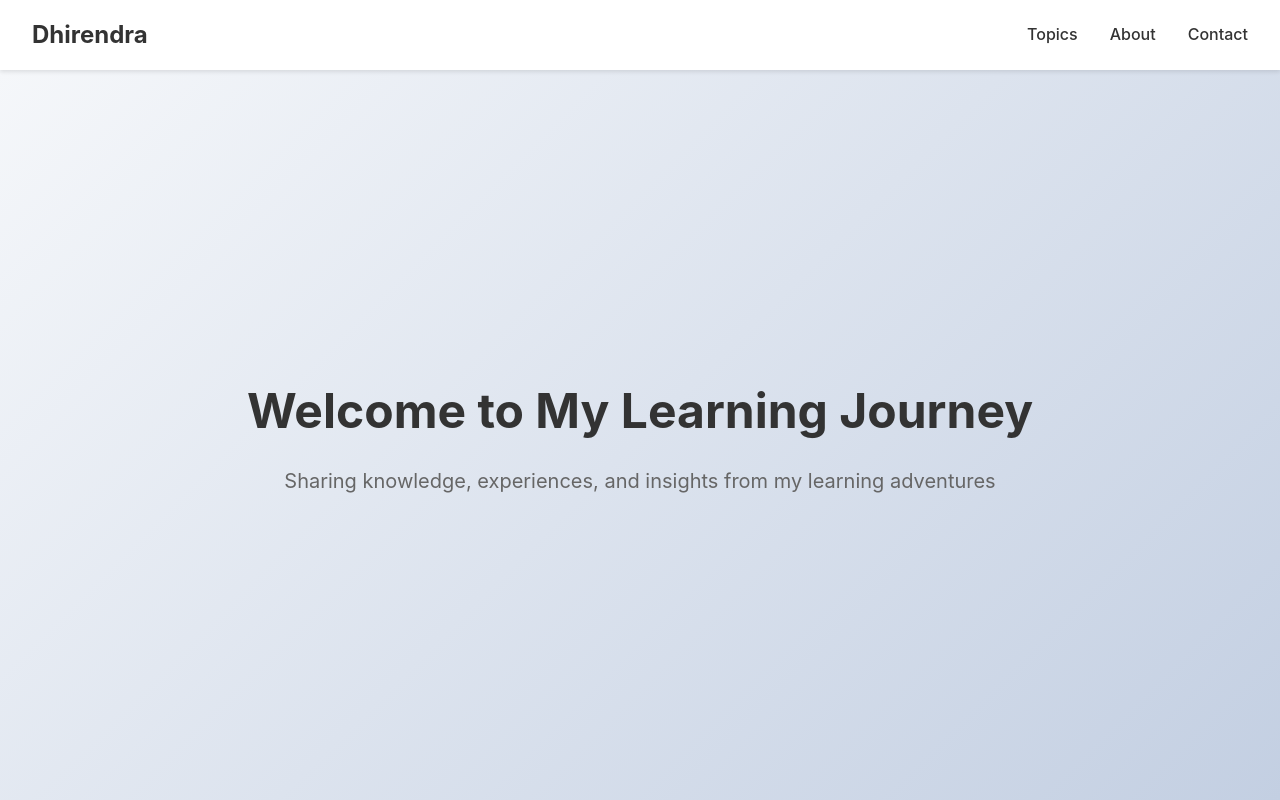
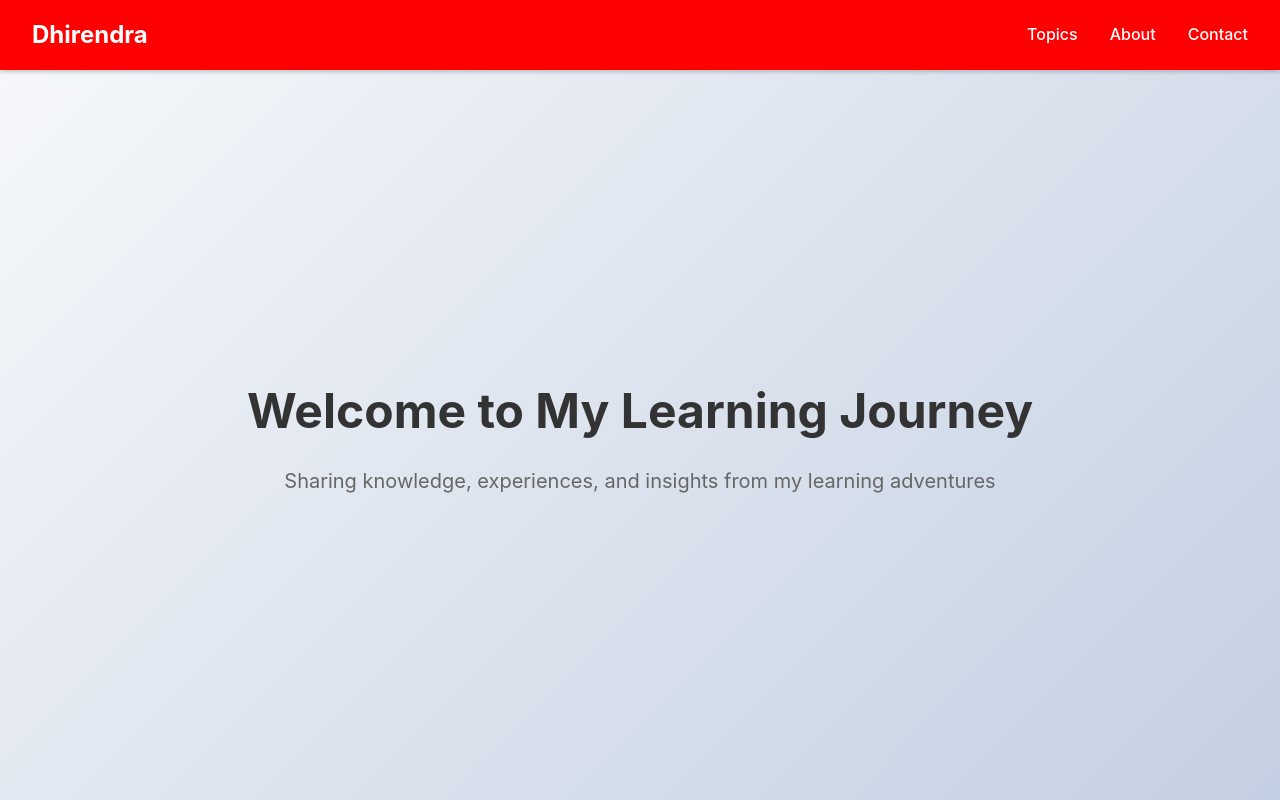
Before and after one commit to Dhiru201/web, a React (Create React App) app: page / in a window 1280 px wide. Shown: the top 800 px of the page. Built offline with nearby package versions, Linux system fonts and the light colour scheme; the HTML template or start-up script is replaced by a standard one.

Commit message:
Updated navbar with red background and white text

```diff
--- a/src/styles/Navbar.css
+++ b/src/styles/Navbar.css
@@ -7,8 +7,8 @@
   justify-content: space-between;
   align-items: center;
   padding: 1rem 2rem;
-  background-color: rgba(255, 255, 255, 0.95);
-  box-shadow: 0 2px 4px rgba(0, 0, 0, 0.1);
+  background-color: #ff0000;
+  box-shadow: 0 2px 4px rgba(0, 0, 0, 0.2);
   z-index: 1000;
 }
 
@@ -18,7 +18,7 @@
 }
 
 .navbar-brand a {
-  color: #333;
+  color: white;
   text-decoration: none;
 }
 
@@ -28,14 +28,14 @@
 }
 
 .navbar-menu a {
-  color: #333;
+  color: white;
   text-decoration: none;
   font-weight: 500;
-  transition: color 0.3s ease;
+  transition: opacity 0.3s ease;
 }
 
 .navbar-menu a:hover {
-  color: #007bff;
+  opacity: 0.8;
 }
 
 .navbar-burger {
@@ -47,7 +47,7 @@
   display: block;
   width: 25px;
   height: 3px;
-  background-color: #333;
+  background-color: white;
   margin: 5px 0;
   transition: all 0.3s ease;
 }
@@ -63,7 +63,7 @@
     left: -100%;
     width: 100%;
     height: calc(100vh - 70px);
-    background-color: rgba(255, 255, 255, 0.95);
+    background-color: #ff0000;
     flex-direction: column;
     align-items: center;
     padding: 2rem 0;
```
